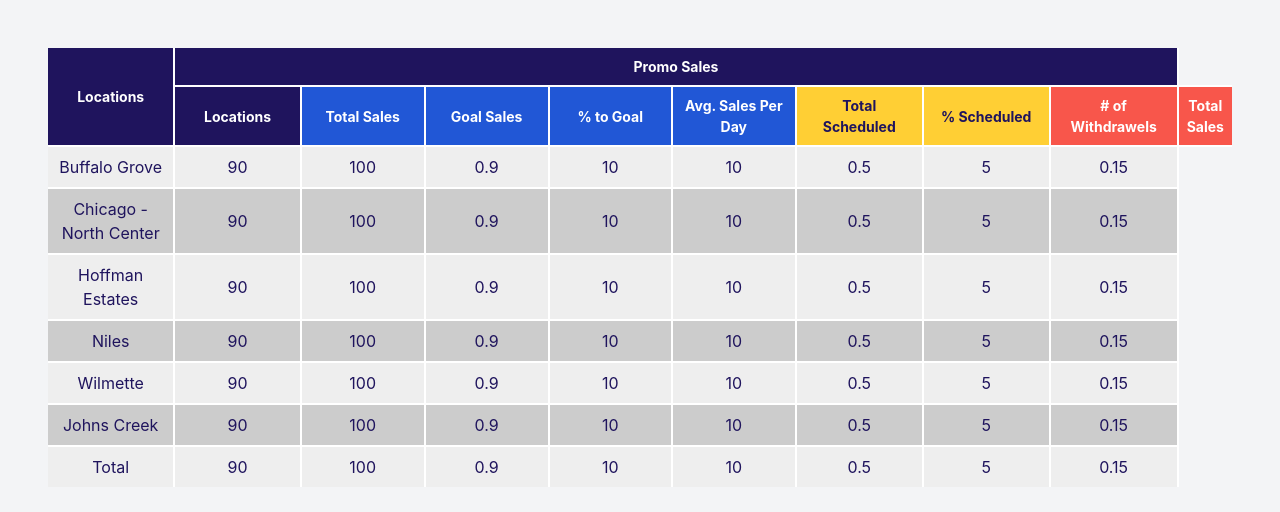
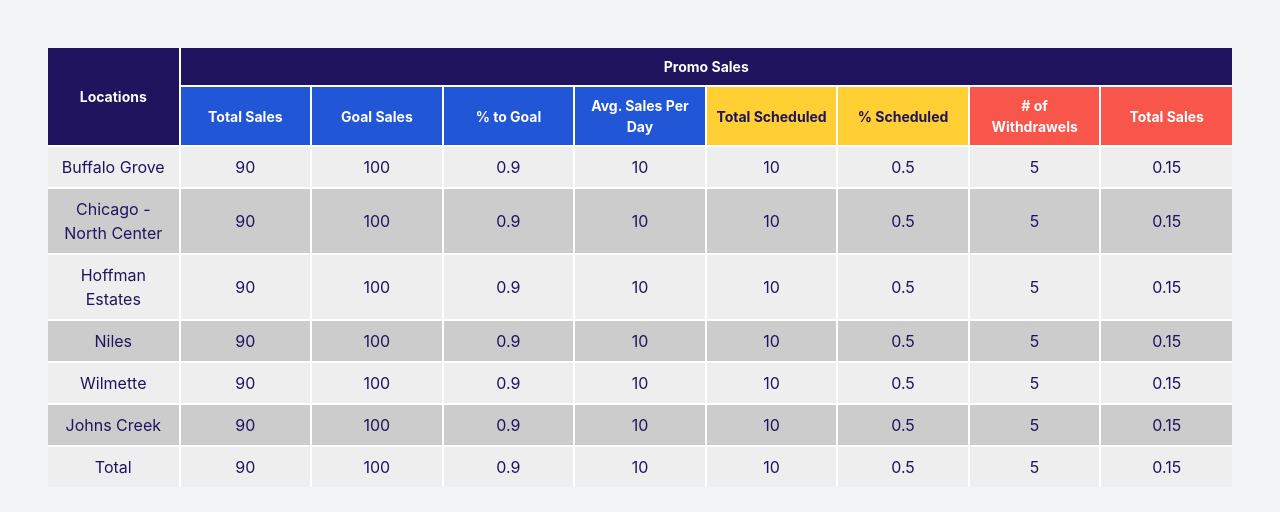
Before and after one commit to byronferguson/styled_table, a Vue app: page / in a window 1280 px wide. Shown: the top 512 px of the page. Built offline with nearby package versions, Linux system fonts and the light colour scheme.

Commit message:
1 file modified

```diff
--- a/src/components/Table.vue
+++ b/src/components/Table.vue
@@ -148,6 +148,8 @@
   return promoData.value.map((record) => Object.values(record));
 });
 
+const titleColspan = computed(() => fields.length - 1);
+
 function formatField(value, config) {
   const FORMATTERS = {
     current: formatCurrency,
@@ -177,12 +179,12 @@
   <table>
     <thead>
       <tr>
-        <th rowspan="2">Locations</th>
-        <th colspan="8">Promo Sales</th>
+        <th rowspan="2">{{ fields[0].title }}</th>
+        <th :colspan="titleColspan">{{ title }}</th>
       </tr>
       <tr>
         <th
-          v-for="(field, fieldIndex) in fields"
+          v-for="(field, fieldIndex) in fields.slice(1)"
           :key="`${field.title}-${fieldIndex}`"
           :data-group="field.group"
         >
```
